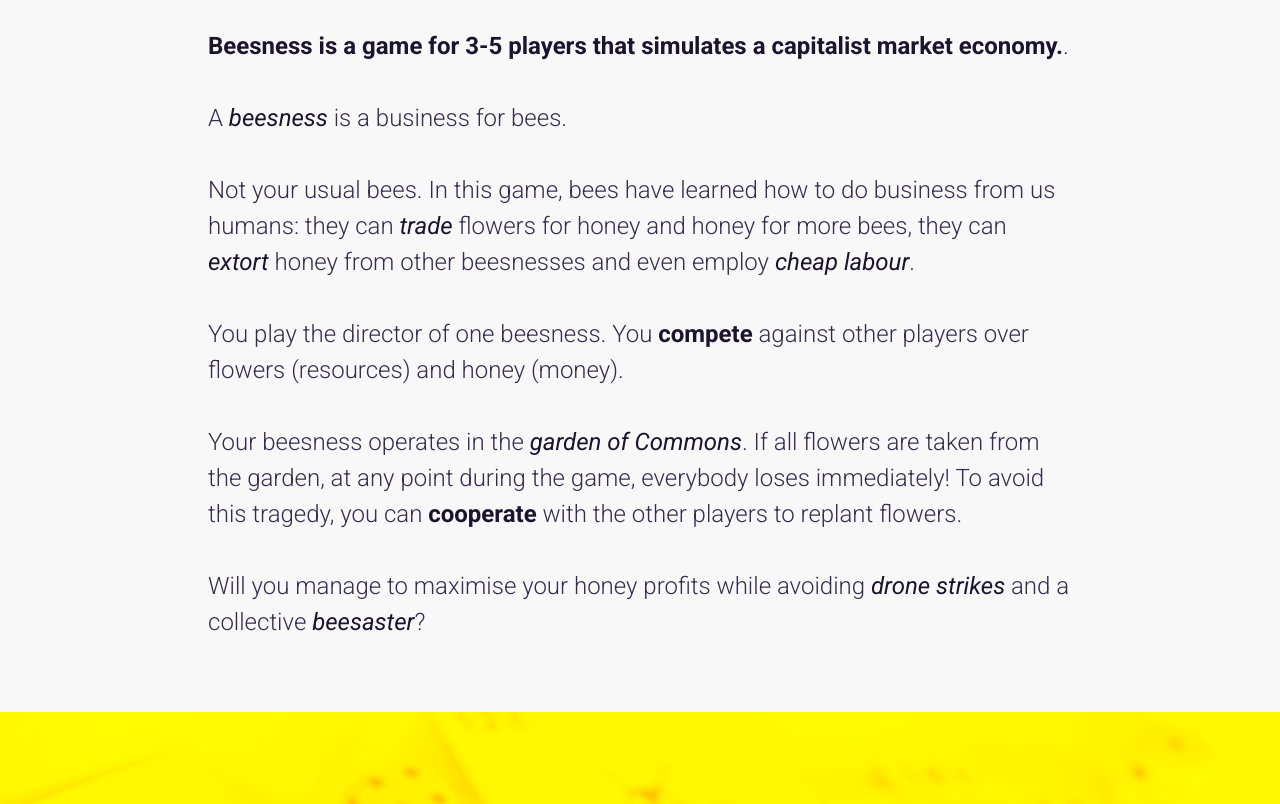
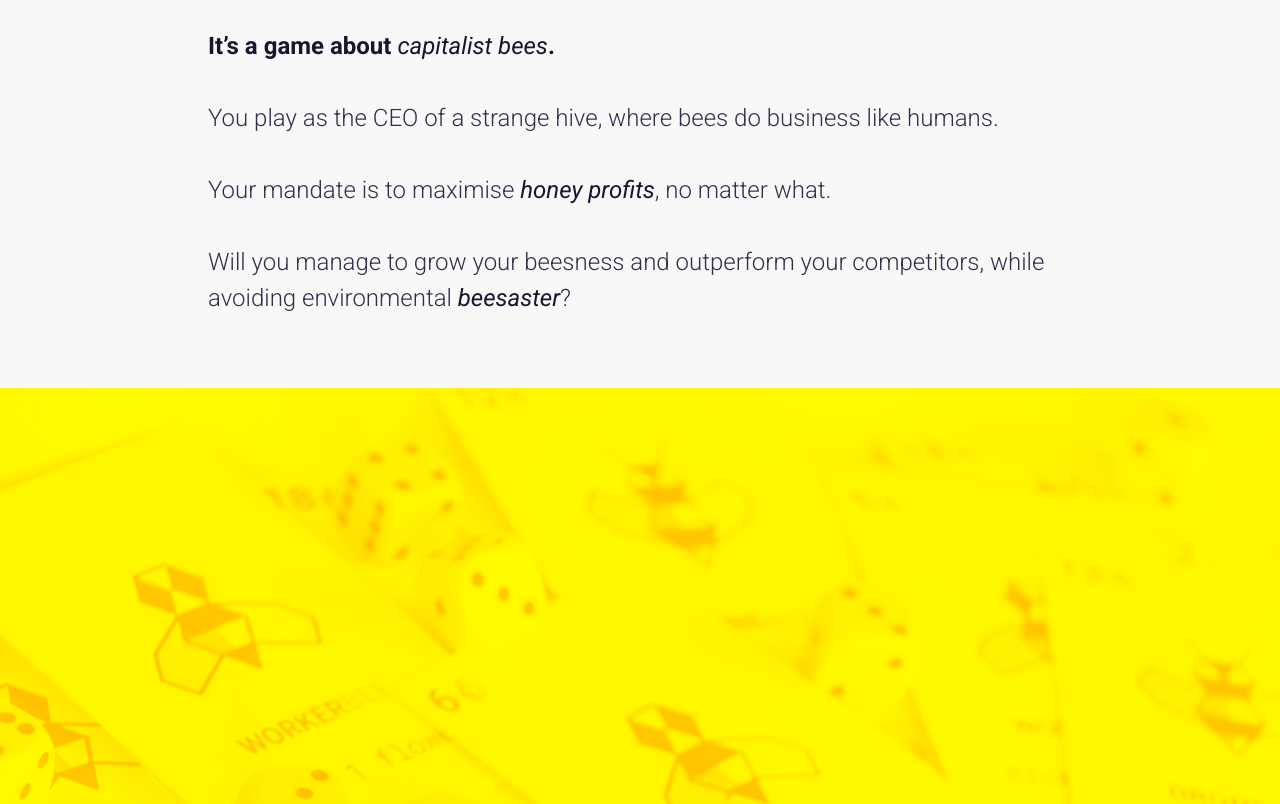
Before and after one commit to beesness/beesness.github.io, a website: page index.html in a window 1280 px wide. Shown: the part 4613-5417 px from the top of the page. Drawn offline with Linux system fonts and the light colour scheme.

Commit message:
It's not a simulation

```diff
--- a/index.html
+++ b/index.html
@@ -59,12 +59,16 @@
 
 		<section class="content">
 			<h1>This is <b>Beesness</b></h1>
-			<p><b>Beesness is a game for 3-5 players that simulates a capitalist market economy.</b>. </p>
+			<p><b>It’s a game about <i>capitalist bees</i>.</b></p>
+			<p>You play as the CEO of a strange hive, where bees do business like humans.</p>
+			<p>Your mandate is to maximise <i>honey profits</i>, no matter what.</p>
+			<p>Will you manage to grow your beesness and outperform your competitors, while avoiding environmental <i>beesaster</i>?</p>
+			<!-- <p><b>Beesness is a game for 3-5 players that simulates a capitalist market economy.</b>. </p>
 			<p>A <i>beesness</i> is a business for bees. </p>
 			<p>Not your usual bees. In this game, bees have learned how to do business from us humans: they can <i>trade</i> flowers for honey and honey for more bees, they can <i>extort</i> honey from other beesnesses and even employ <i>cheap labour</i>. </p>
 			<p>You play the director of one beesness. You <b>compete</b> against other players over flowers (resources) and honey (money). </p>
 			<p>Your beesness operates in the <i>garden of Commons</i>. If all flowers are taken from the garden, at any point during the game, everybody loses immediately! To avoid this tragedy, you can <b>cooperate</b> with the other players to replant flowers.</p>
-			<p>Will you manage to maximise your honey profits while avoiding <i>drone strikes</i> and a collective <i>beesaster</i>?</p>
+			<p>Will you manage to maximise your honey profits while avoiding <i>drone strikes</i> and a collective <i>beesaster</i>?</p>-->
 		</section>
 
 		<section id="cards" class="full image">
```
